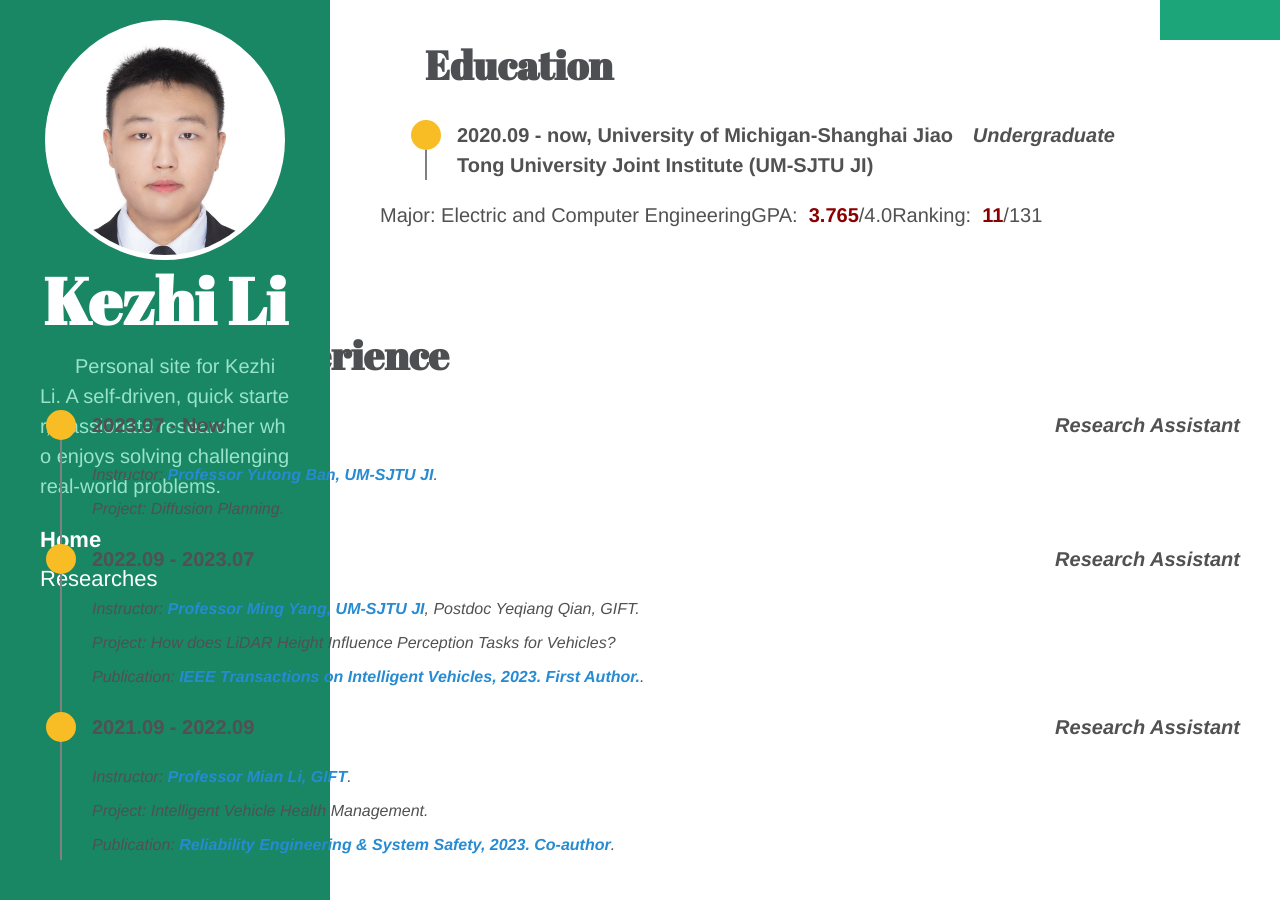
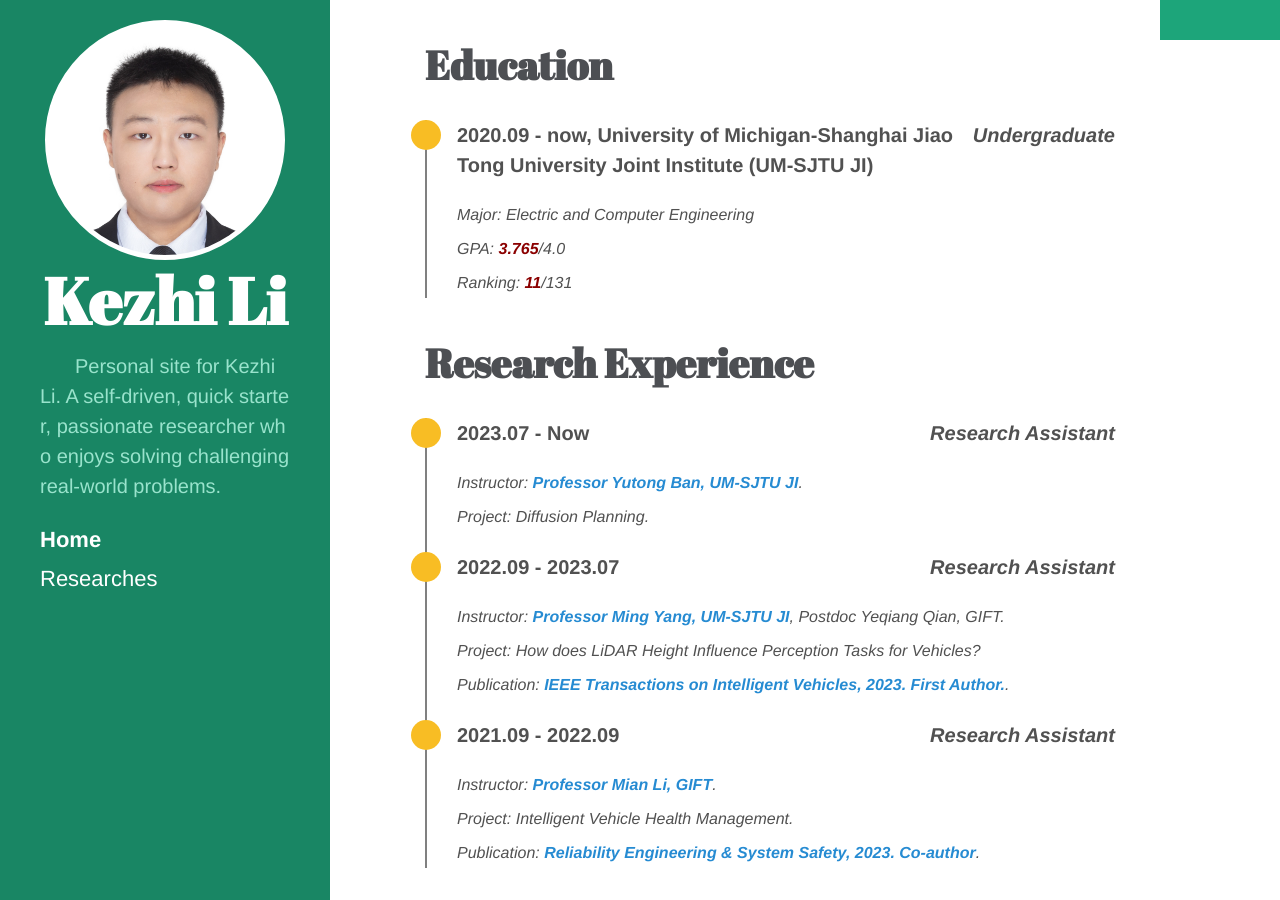
Before and after one commit to little-black-sjtu/likezhi.github.io, a Jekyll site: the page built from index.html, in a window 1280 px wide and 900 px high. Built offline with Jekyll 4.4.1, drawn with Linux system fonts in a browser that asks for light colours; Markdown is read by kramdown in place of the engine named in the settings.

Commit message:
fix: delete extra /div

```diff
--- a/index.html
+++ b/index.html
@@ -10,8 +10,8 @@
               <ul class="timeline">
                 <li>
                   <div class="firstline">
-                    <span class="left">2020.09 - now, University of Michigan-Shanghai Jiao Tong University Joint Institute (UM-SJTU JI) </span> <span class="right">Undergraduate</span>
-                  </div>
+                    <span class="left">2020.09 - now, University of Michigan-Shanghai Jiao Tong University Joint Institute (UM-SJTU JI) </span>
+                    <span class="right">Undergraduate</span>
                   </div>
                   <div class="normalcontent">
                     Major: Electric and Computer Engineering
```
